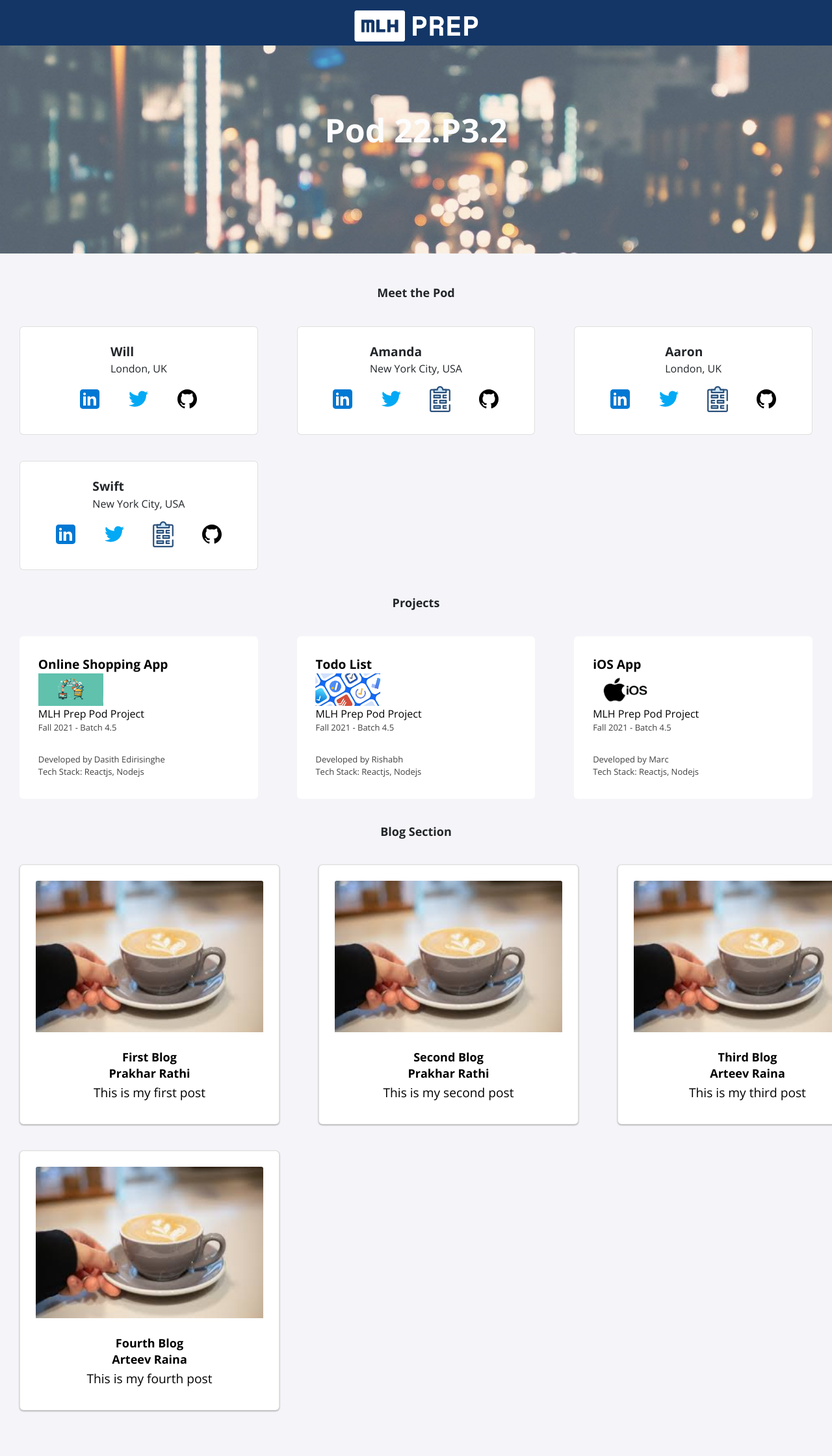
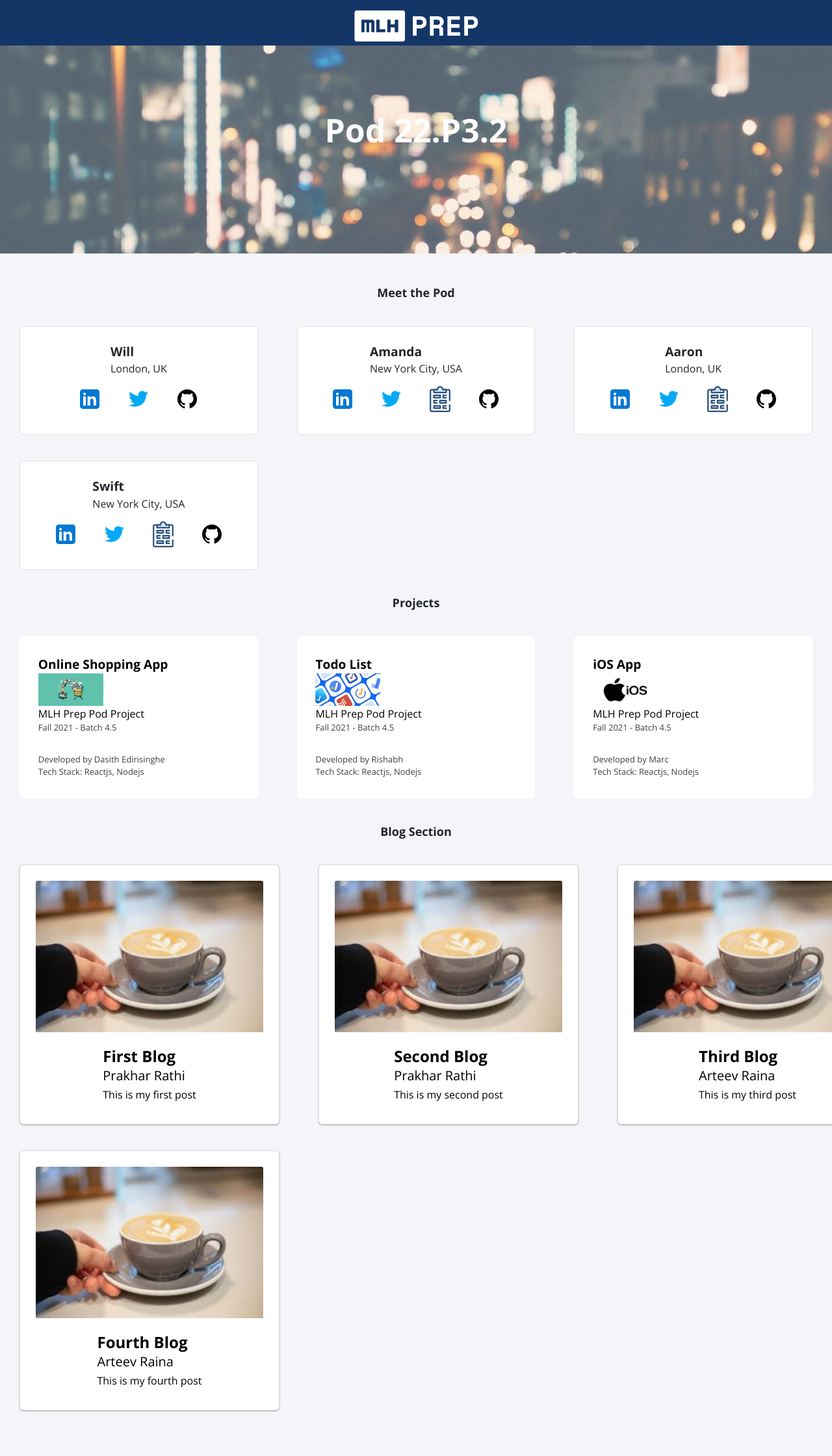
Before and after one commit to MLH-Fellowship/pod-22.P3.2-portfolio, a Jekyll site: the page built from index.html, in a window 1280 px wide. Shown: the whole page at 65% size. Built offline with Jekyll 4.4.1, drawn with Linux system fonts in a browser that asks for light colours; nearby versions of some CDN libraries.

Commit message:
fix: styling issues in blog card

```diff
--- a/_includes/blogs.html
+++ b/_includes/blogs.html
@@ -13,8 +13,8 @@
                 <img class="card-img-top blog-img" src="{{ blog.background }}" alt="Card image cap">
                 <div class="blog-card-body">
                     <h2>{{ blog.title }}</h2>
-                    <h2>{{ blog.author }}</h2>
-                    <p class="card-text blog-card-text">{{ blog.short-description }}</p>
+                    <h3>{{ blog.author }}</h3>
+                    <p class="blog-card-text">{{ blog.short-description }}</p>
                 </div>
             </div>
         </a>
--- a/_sass/blog.scss
+++ b/_sass/blog.scss
@@ -15,17 +15,30 @@
   }
 
   .blog-card > .blog-card-body {
-    padding: 25px;
+    padding: 20px;
   }
 
   .blog-card .blog-card-body h2, h3 {
     margin-bottom: 3px;
     margin-top: 3px;
+    text-align: start;
+  }
+
+  .blog-card-body h2 {
+    font-size: 24px;
+  }
+
+  .blog-card-body h3 {
+    font-size: 20px;
   }
 
   .blog-card .blog-card-body .blog-card-text {
     margin-bottom: 5px;
     margin-top: 5px;
+  }
+
+  .blog-card-text {
+    font-size: 16px;
   }
 
   .card img{
```
